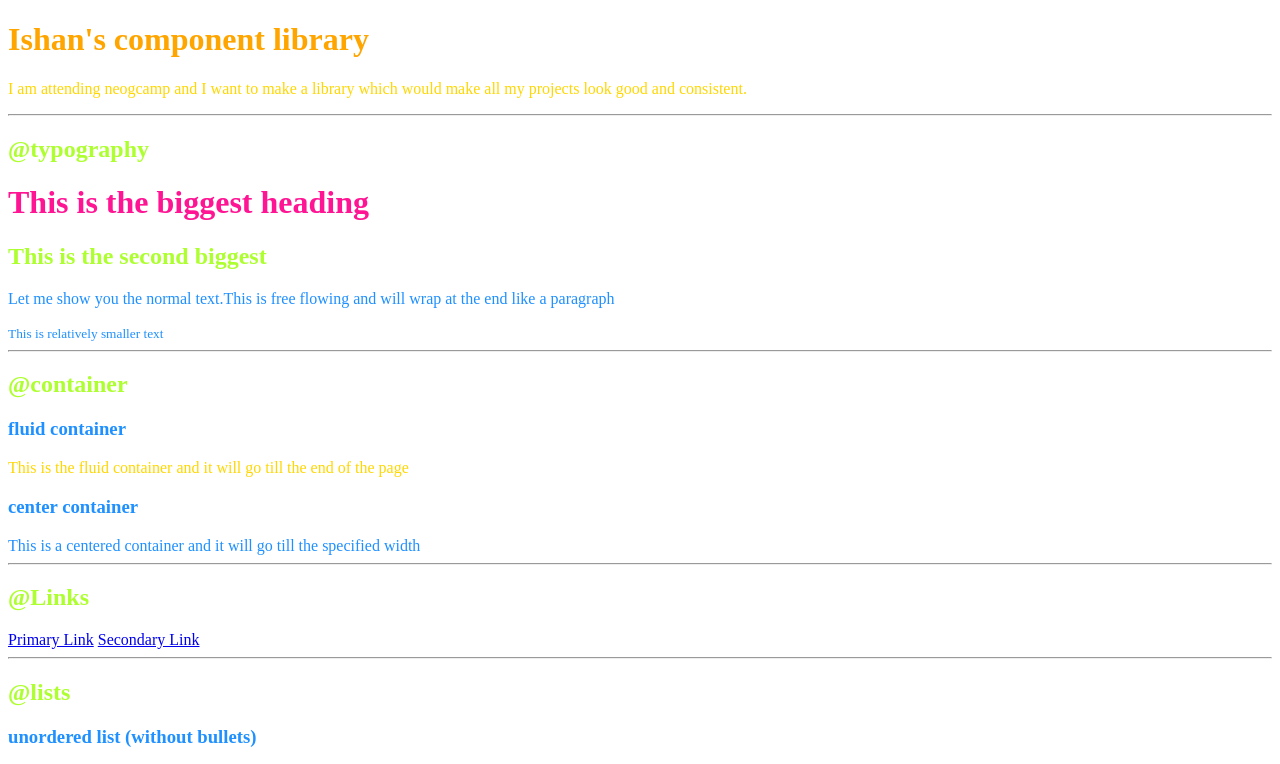
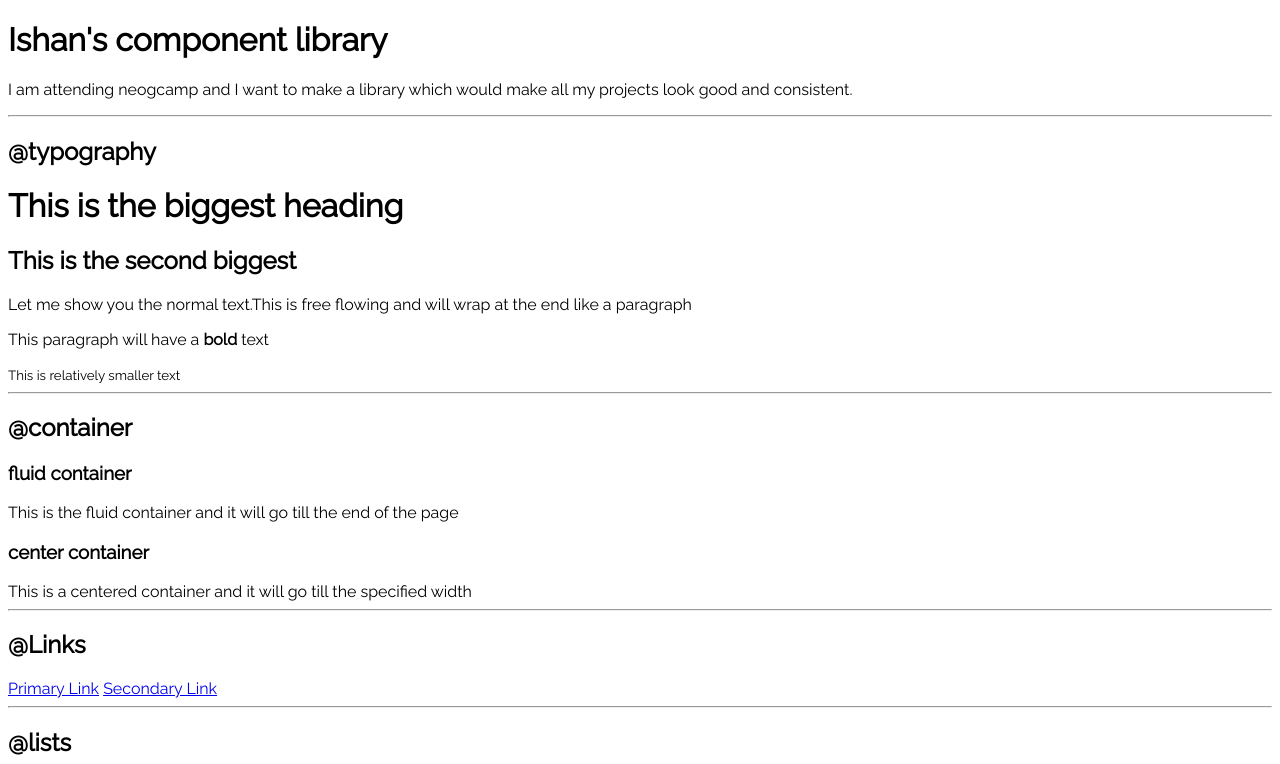
Before and after one commit to udgirkarambarish/myPortfolio, a plain HTML site: page index.html in a window 1280 px wide. Shown: the top 764 px of the page. Drawn offline with Linux system fonts and the light colour scheme.

Commit message:
CSS : fonts and texts

```diff
--- a/index.html
+++ b/index.html
@@ -7,26 +7,16 @@
     <meta name="viewport" content="width=device-width, initial-scale=1.0">
     <title>Component Library</title>
 
-    <!--CSS Way1 style tag
 
-     <style>
-        body {
-
-             color : red;
-
-        }
-    </style> -->
-
-    <!-- Third way of doing CSS : External link -->
     <link href="styles.css" rel="stylesheet" />
 
 
 </head>
 
 <body>
-    <h1 id="lib-header"> Ishan's component library</h1>
-    <!-- style="color:aqua" -->
-    <p class="para">I am attending neogcamp and I want to make a library which would make all my projects look good and consistent.
+    <h1 > Ishan's component library</h1>
+
+    <p >I am attending neogcamp and I want to make a library which would make all my projects look good and consistent.
     </p>
 
     <hr>
@@ -36,6 +26,7 @@
     <h1>This is the biggest heading</h1>
     <h2>This is the second biggest</h2>
     <p>Let me show you the normal text.This is free flowing and will wrap at the end like a paragraph</p>
+    <p>This paragraph will have a <strong>bold</strong> text</p>
     <small>This is relatively smaller text</small>
 
     <hr>
@@ -43,7 +34,7 @@
     <h2>@container</h2>
 
     <h3>fluid container</h3>
-    <div class="para">This is the fluid container and it will go till the end of the page</div>
+    <div >This is the fluid container and it will go till the end of the page</div>
 
     <h3>center container</h3>
     <div>This is a centered container and it will go till the specified width</div>
--- a/styles.css
+++ b/styles.css
@@ -1,30 +1,7 @@
-body {
+@import url('https://fonts.googleapis.com/css2?family=Raleway&display=swap');
 
-   color :dodgerblue;
+body{
+
+    font-family: 'Raleway', sans-serif;
 
 }
-
-h1{
-
-   color :deeppink;
-
-}
-
-h2{
-
-  color:greenyellow;
-
-}
-
-#lib-header{
-
-   color :orange
-
-}
-
-.para{
-
-    color :gold
-
-
-}
```
